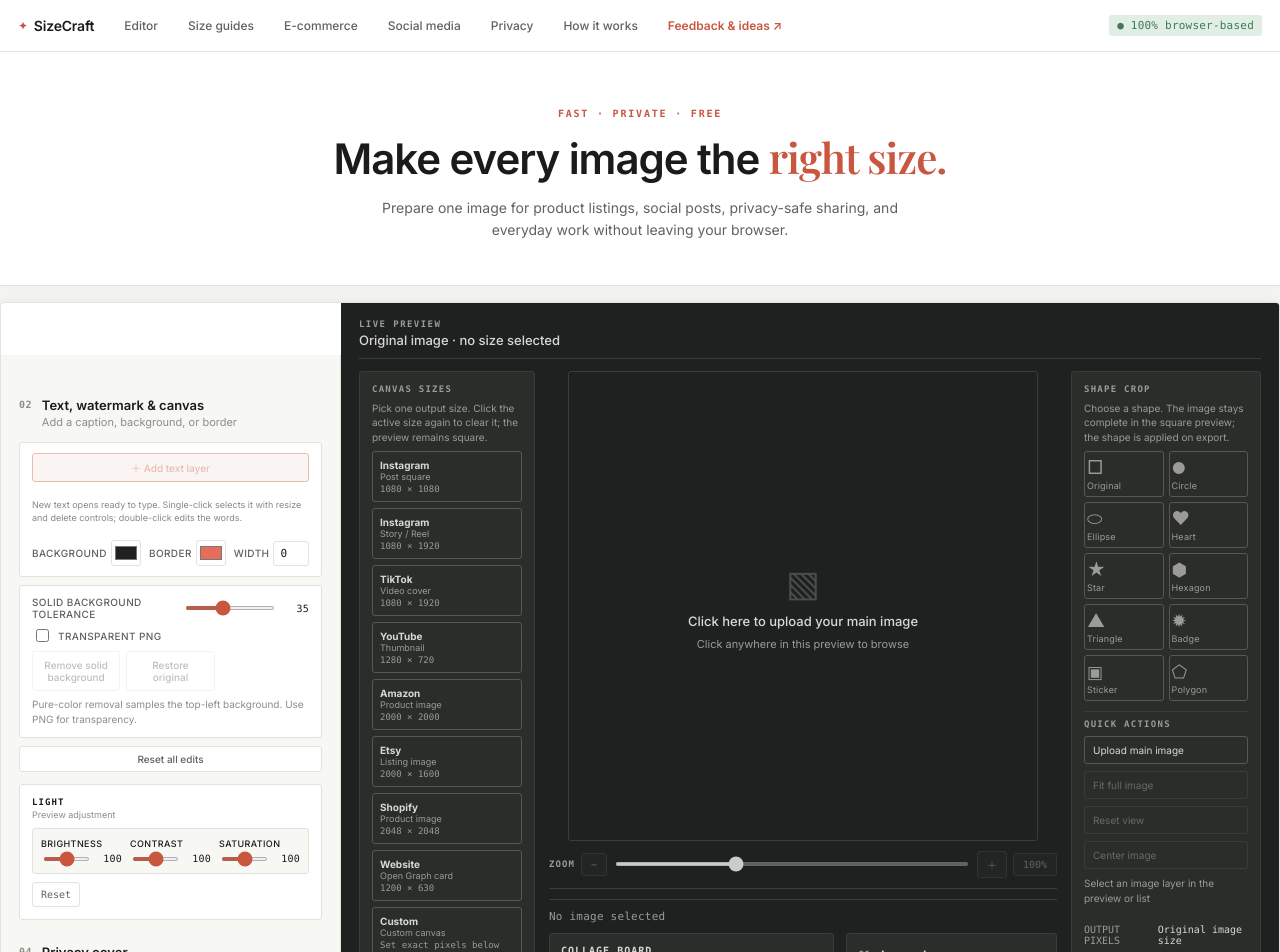
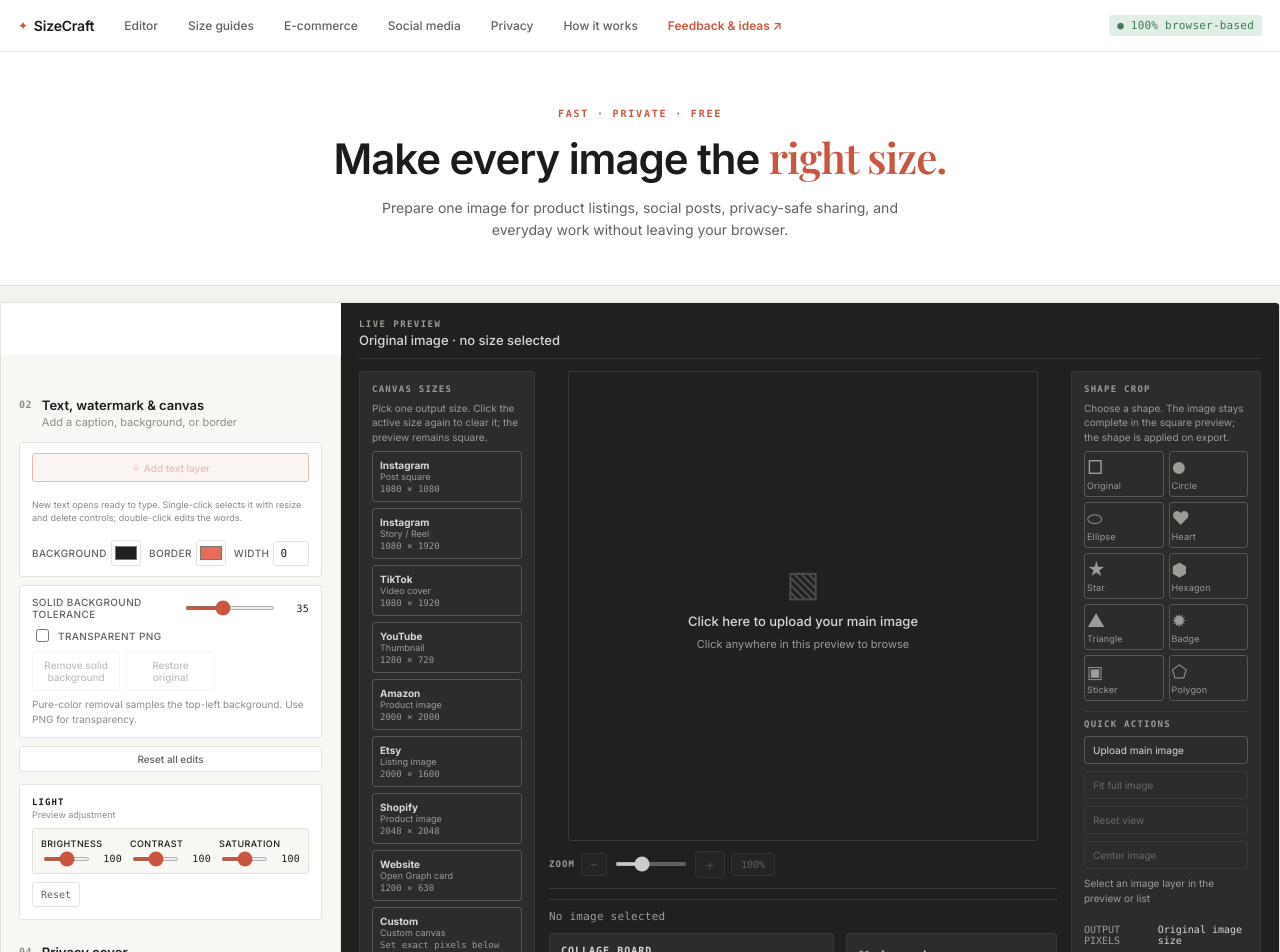
Before and after one commit to samzixiao/image-tools-site, a React (Vite) app: page / in a window 1280 px wide. Shown: the top 952 px of the page. Built offline with nearby package versions, Linux system fonts and the light colour scheme; a web font is replaced by a local one.

Commit message:
Stabilize collage tile uploads

```diff
--- a/scripts/editor-contract-check.mjs
+++ b/scripts/editor-contract-check.mjs
@@ -35,6 +35,8 @@ for (const contract of [
   'className="collage-slot-input"',
   'aria-label={`Upload image to collage tile ${index + 1}`}',
   'prepareCollageUpload(index);',
+  'function addCollageImages(files: FileList | File[], targetSlot?: number)',
+  'addCollageImages(event.target.files ?? [], index);',
   'const activePreviewZoom = selectedCollageImage?.scale ?? zoom;',
   'const activeShapeScale = selectedCollageImage?.shapeScale ?? shapeScale;',
   '(selectedCollageImage !== undefined && selectedCollageImage.shape !== "original")',
@@ -146,6 +148,7 @@ assert.ok(/\.caption-overlay\s*\{[\s\S]*?z-index:\s*40;/.test(styles), "Text lay
 assert.ok(/\.collage-tile\.empty\s*\{[\s\S]*?pointer-events:\s*auto;/.test(styles), "The whole empty collage tile must accept uploads");
 assert.ok(/\.collage-tile\.empty\s*\{[\s\S]*?z-index:\s*3;/.test(styles), "Empty collage tiles must stay below editable overlays");
 assert.ok(/\.collage-slot-input\s*\{[\s\S]*?inset:\s*-2px;[\s\S]*?width:\s*calc\(100% \+ 4px\);[\s\S]*?height:\s*calc\(100% \+ 4px\);/.test(styles), "The collage upload input must cover the whole tile including its border");
+assert.ok(source.includes("const start = targetSlot ?? collageUploadStartRef.current ?? 0;"), "Each collage upload must target its clicked tile explicitly");
 assert.ok(/\.privacy-mask-preview\s*\{[\s\S]*?border:\s*2px solid var\(--accent\);[\s\S]*?background:\s*transparent;/.test(styles), "Mosaic preview must use the module border style without a transparent checker fill");
 
 assert.ok(html.includes("family=Playfair+Display"), "Missing the loaded right-size font");
--- a/src/App.css
+++ b/src/App.css
@@ -1973,13 +1973,14 @@ footer {
 .preview-zoom-row {
   display: flex;
   align-items: center;
-  gap: 14px;
-  flex-wrap: wrap;
+  justify-content: center;
+  gap: 8px;
+  flex-wrap: nowrap;
   border-bottom: 1px solid var(--border-dark);
 }
 .preview-zoom-row .preview-canvas-tools,
 .preview-zoom-row .preview-shape-tools {
-  flex: 1 1 310px;
+  flex: 1 1 0;
   min-width: 0;
   border-bottom: 0;
 }
@@ -2232,9 +2233,9 @@ footer {
 }
 .preview-canvas-tools button:disabled { opacity: 0.35; cursor: not-allowed; }
 .preview-canvas-tools input {
-  width: auto;
-  min-width: 48px;
-  flex: 1 1 52px;
+  width: clamp(42px, 7vw, 72px);
+  min-width: 0;
+  flex: 0 1 auto;
   accent-color: var(--accent);
   height: 4px;
 }
@@ -2250,7 +2251,7 @@ footer {
   font-size: 10px;
 }
 .preview-shape-tools b {
-  min-width: 62px;
+  min-width: 46px;
   font-weight: 500;
   color: var(--text-on-dark);
   text-transform: uppercase;
@@ -2272,7 +2273,7 @@ footer {
   border-color: var(--accent);
 }
 .preview-shape-tools button:disabled { opacity: 0.35; }
-.preview-shape-tools input { width: auto; min-width: 48px; flex: 1 1 52px; accent-color: var(--accent); height: 4px; }
+.preview-shape-tools input { width: clamp(42px, 7vw, 72px); min-width: 0; flex: 0 1 auto; accent-color: var(--accent); height: 4px; }
 .main-shape-frame {
   position: absolute;
   z-index: 1;
@@ -2347,7 +2348,7 @@ footer {
 }
 @media (max-width: 680px) {
   .preview-bottom-docks { grid-template-columns: 1fr; }
-  .preview-zoom-row { gap: 0; }
+  .preview-zoom-row { gap: 4px; flex-wrap: wrap; }
   .preview-zoom-row .preview-canvas-tools,
   .preview-zoom-row .preview-shape-tools { flex-basis: 100%; }
 }
```
Also changed, not shown: src/App.tsx (+4 -4 lines).
